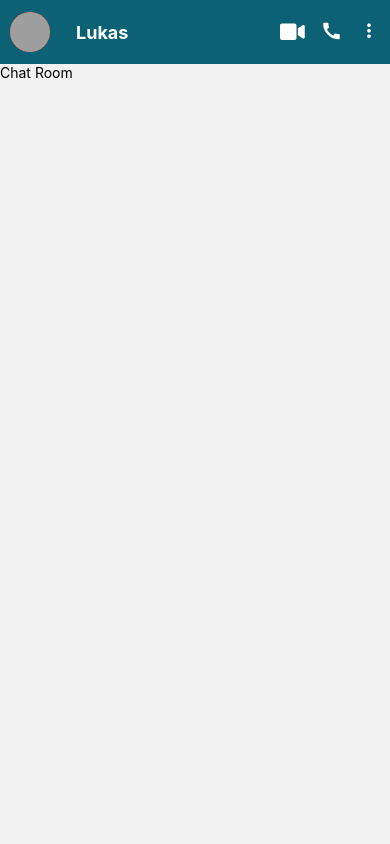
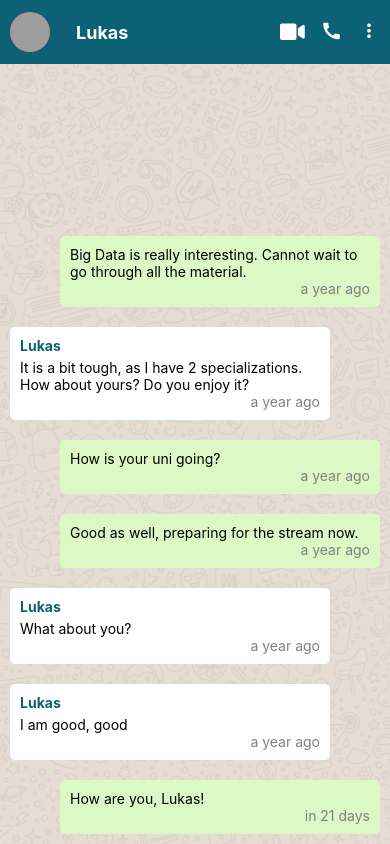
Before and after one commit to SeongheeJeon/Whatsapp_Clone, a React Native app: screen /screens/ModalScreen.tsx in a window 390 px wide. Both pictures are taken after a click on the element 195 px from the left and 152 px from the top of the page. Built offline with nearby package versions, Linux system fonts and the light colour scheme; grey boxes are pictures that could not be loaded; what expo-linking would draw is missing.

Commit message:
display messages in chat room

```diff
--- /dev/null
+++ b/components/ChatMessage/index.tsx
@@ -0,0 +1,38 @@
+import moment from "moment";
+import React from "react";
+import { Text, View } from "react-native";
+import { Message } from "../../types";
+import styles from "./styles";
+
+export type ChatMessageProps = {
+  message: Message;
+};
+
+const ChatMessage = (props: ChatMessageProps) => {
+  const { message } = props;
+
+  const isMyMessage = () => {
+    return message.user.id === "u1";
+  };
+
+  return (
+    <View style={styles.container}>
+      <View
+        style={[
+          styles.messageBox,
+          {
+            backgroundColor: isMyMessage() ? "#DCF8C5" : "white",
+            marginLeft: isMyMessage() ? 50 : 0,
+            marginRight: isMyMessage() ? 0 : 50,
+          },
+        ]}
+      >
+        {!isMyMessage() && <Text style={styles.name}>{message.user.name}</Text>}
+        <Text style={styles.content}>{message.content}</Text>
+        <Text style={styles.time}>{moment(message.createdAt).fromNow()}</Text>
+      </View>
+    </View>
+  );
+};
+
+export default ChatMessage;
--- /dev/null
+++ b/components/ChatMessage/styles.ts
@@ -0,0 +1,24 @@
+import { StyleSheet } from "react-native";
+import Colors from "../../constants/Colors";
+
+const styles = StyleSheet.create({
+  container: {
+    padding: 10,
+  },
+  messageBox: {
+    borderRadius: 5,
+    padding: 10,
+  },
+  name: {
+    color: Colors.light.tint,
+    fontWeight: "bold",
+    marginBottom: 5,
+  },
+  content: {},
+  time: {
+    alignSelf: "flex-end",
+    color: "grey",
+  },
+});
+
+export default styles;
--- a/data/Chats.ts
+++ b/data/Chats.ts
@@ -18,7 +18,7 @@
     {
       id: "m1",
       content: "How are you, Lukas!",
-      createdAt: "2020-10-10T12:48:00.000Z",
+      createdAt: "2021-10-01T04:48:00.000Z",
       user: {
         id: "u1",
         name: "Vadim",
--- a/screens/ChatRoomScreen.tsx
+++ b/screens/ChatRoomScreen.tsx
@@ -1,12 +1,23 @@
 import React from "react";
-import { Text } from "react-native";
+import { FlatList, ImageBackground } from "react-native";
+import { useRoute } from "@react-navigation/native";
+import chatRoomData from "../data/Chats";
+import ChatMessage from "../components/ChatMessage";
+import BG from "../assets/images/BG.png";
 
-import { useRoute } from "@react-navigation/native";
 const ChatRoomScreen = () => {
   const route = useRoute();
 
   //   console.log(route.params);
-  return <Text>Chat Room</Text>;
+  return (
+    <ImageBackground style={{ width: "100%", height: "100%" }} source={BG}>
+      <FlatList
+        data={chatRoomData.messages}
+        renderItem={({ item }) => <ChatMessage message={item} />}
+        inverted
+      />
+    </ImageBackground>
+  );
 };
 
 export default ChatRoomScreen;
--- a/types.tsx
+++ b/types.tsx
@@ -49,10 +49,11 @@
   id: String;
   content: String;
   createdAt: string;
+  user: User;
 };
 
 export type ChatRoom = {
   id: string;
-  users: [User];
+  users: User[];
   lastMessage: Message;
 };
```
Also changed, not shown: assets/images/BG.png (added).
